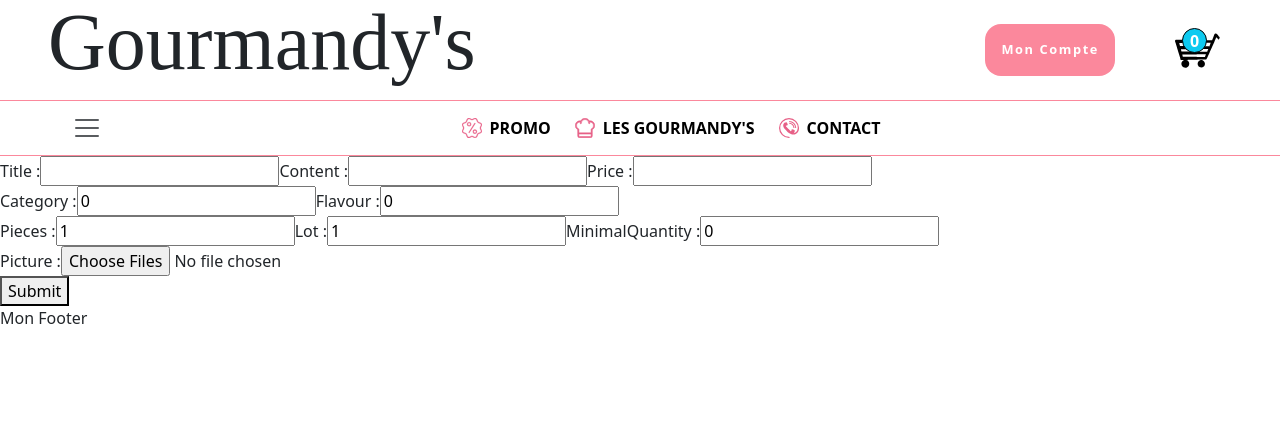
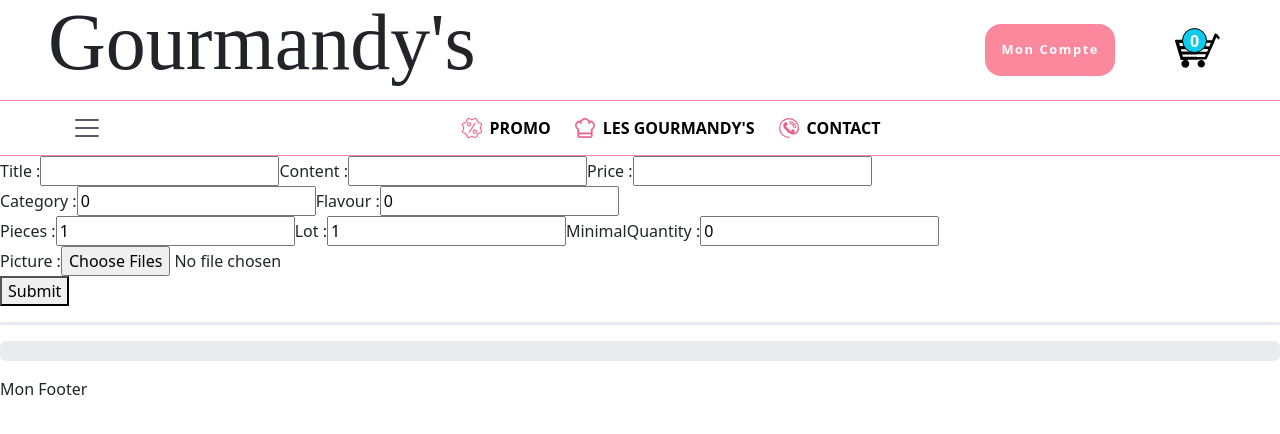
Before and after one commit to RemyDumont59/GourMandys, a React (Vite) app in the folder frontgourmandys/: page /admin in a window 1280 px wide. Shown: the top 434 px of the page. Built offline with nearby package versions, Linux system fonts and the light colour scheme; a web font is replaced by a local one.

Commit message:
add progress bar addCake Page

```diff
--- a/frontgourmandys/src/App.css
+++ b/frontgourmandys/src/App.css
@@ -40,6 +40,8 @@
     font-size: 5rem;
 }
 
+
+
 @media (max-width: 992px) {
     .navbar-brand-title {
         font-size: 3rem;
--- a/frontgourmandys/src/pages/admin/AddCake.jsx
+++ b/frontgourmandys/src/pages/admin/AddCake.jsx
@@ -1,4 +1,5 @@
 import {useState} from 'react';
+import {Progress} from "reactstrap";
 
 function AddCake() {
     const [cake, setCake] = useState({
@@ -13,6 +14,8 @@
     });
 
     const [files, setFiles] = useState([]);
+    const [progressBar, setProgressBar] = useState(0);
+    const [isSuccess, setIsSuccess] = useState(false);
 
     const handleChange = (e) => {
         for (let i = 0; i < e.target.files.length; i++) {
@@ -40,7 +43,7 @@
                     pieces: cake.pieces,
                     minimalQuantity: cake.minimalQuantity,
                     lot: cake.lot,
-                })
+                }),
             })
                 .then((res) => res.json())
                 .then((data) => {
@@ -60,10 +63,12 @@
                     .then((data) => {
                         console.log("RESPONSE from api picture ", data);
                     });
+                setProgressBar(((i + 1) / files.length) * 100);
             }
         }
 
         postCakeAndPicturePath().catch();
+        setIsSuccess(true);
     };
 
     return (
@@ -126,6 +131,20 @@
                 ))}
             </div>
             <button onClick={onSubmit}>Submit</button>
+            <Progress
+                className="my-3"
+                style={{
+                    height: '3px'
+                }}
+                value={progressBar}
+            />
+            <Progress
+                className="my-3"
+                style={{
+                    height: '20px'
+                }}
+                value={progressBar}
+            />
         </form>
     );
 }
```
